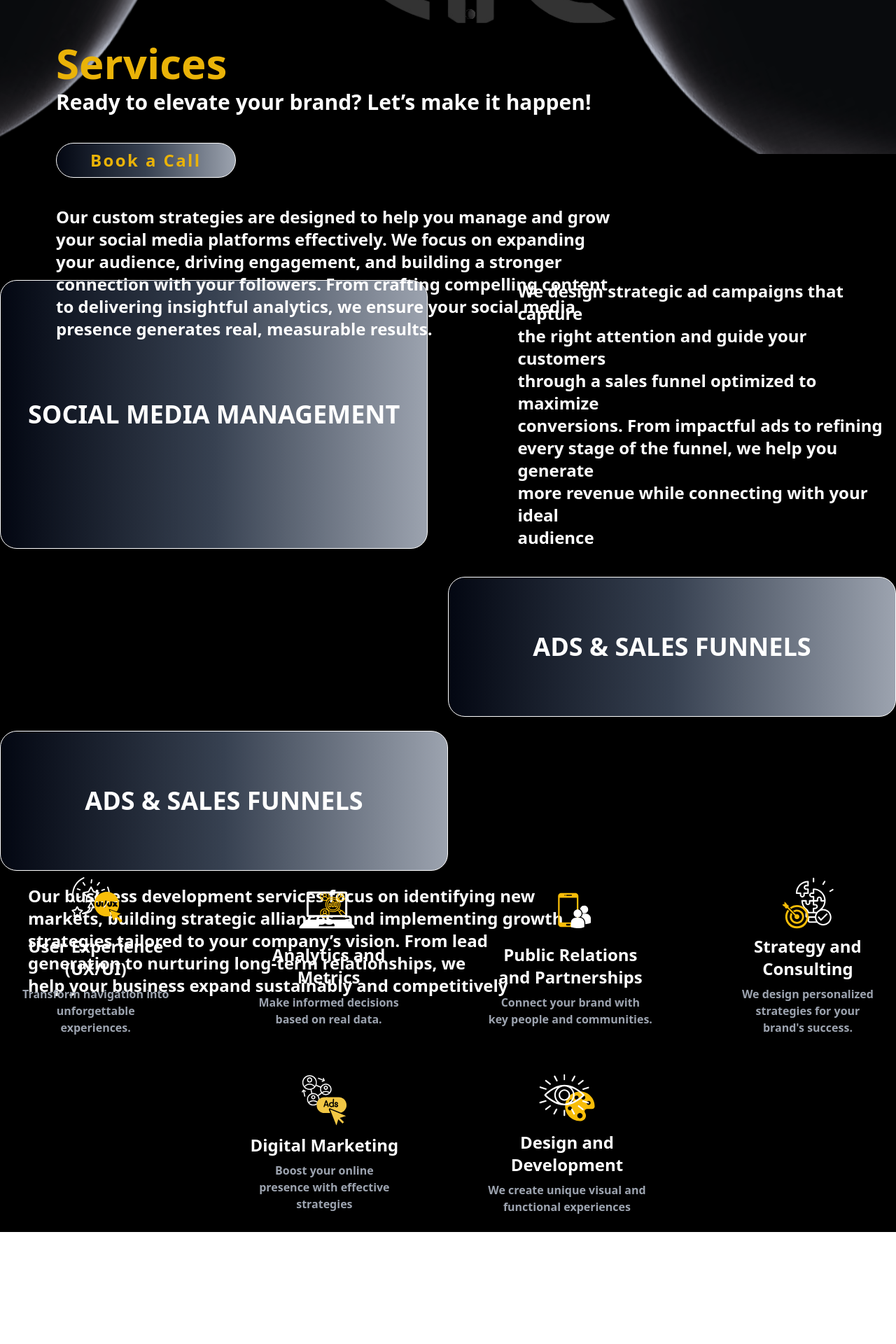
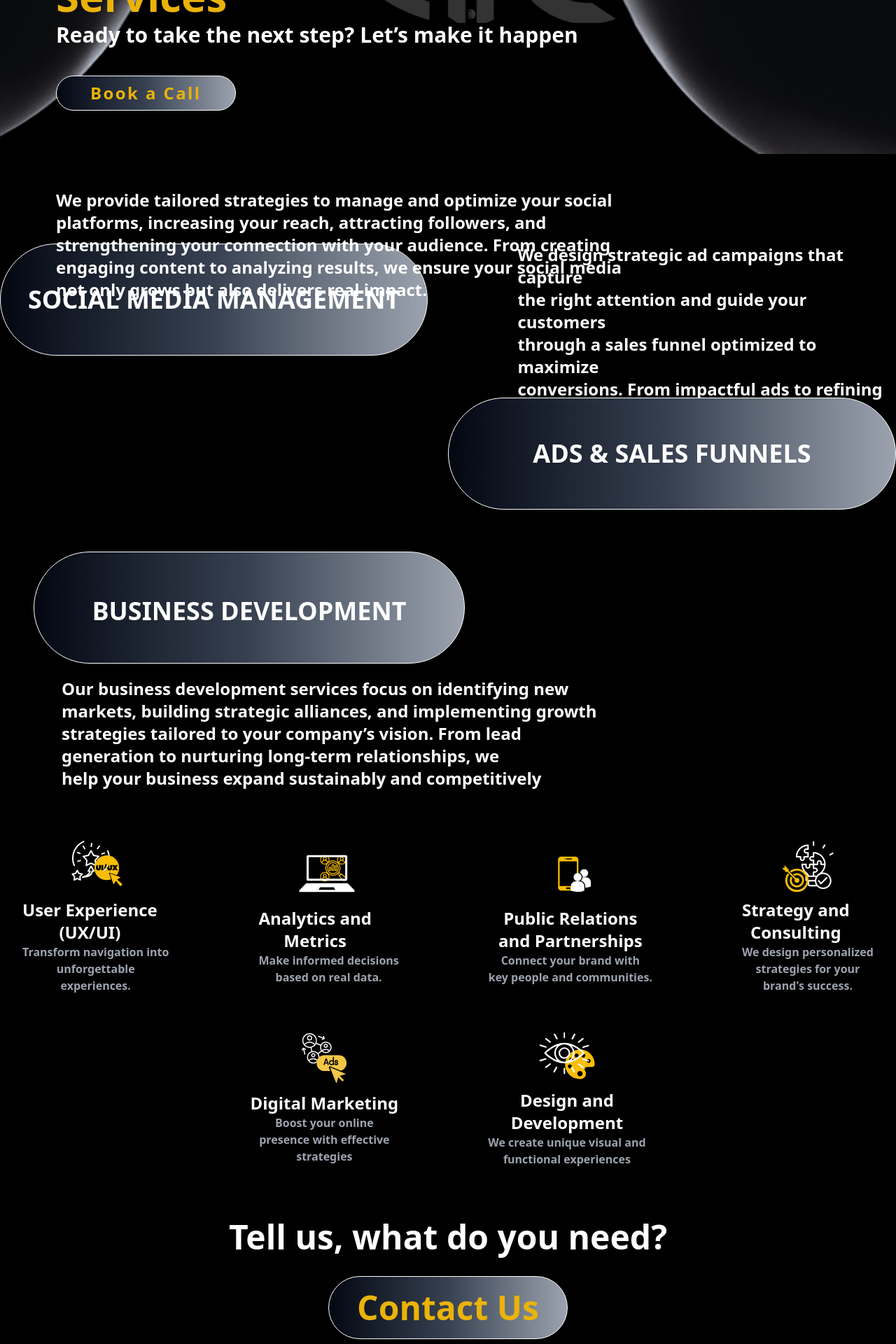
Before and after one commit to DevCarlos17/TrillionQuest, a Next.js app: page / in a window 1280 px wide. Shown: the part 500-2420 px from the top of the page at 70% size. Before the commit the page ends 2260 px from the top, so only its background shows below. Built offline with nearby package versions, Linux system fonts and the light colour scheme.

Commit message:
Services Terminado

```diff
--- a/app/components/NavBar.js
+++ b/app/components/NavBar.js
@@ -39,12 +39,11 @@ export default function NavBar() {
 
   return (
     <div
-      className={`h-[10vh] flex items-center sticky top-0 z-40 w-full transition-all duration-300 font-semibold ${
-        hasScrolled ? 'bg-black shadow-lg' : ''
-      }`}
+      className={`h-[10vh] flex items-center sticky top-0 z-40 w-full transition-all duration-300 font-semibold ${hasScrolled ? 'bg-black shadow-lg' : ''
+        }`}
     >
       {/* Navbar Principal */}
-      <div className="flex items-center justify-between py-3 w-full">
+      <div className="flex items-center justify-between py-3 w-full bg-green-700">
         {/* Logo y enlaces principales */}
         <div className="flex space-x-5 lg:space-x-20 text-xl md:text-2xl lg:text-3xl">
           <NavLink
@@ -60,7 +59,7 @@ export default function NavBar() {
               alt="Mini Logo"
               width={100}
               height={50}
-              className="block sm:block md:hidden lg:hidden mr-60"
+              className="block sm:block md:hidden lg:hidden bg-white mr-60"
             />
           </NavLink>
 
@@ -112,10 +111,6 @@ export default function NavBar() {
       {isMobileMenuOpen && (
         <div ref={mobileMenuRef} className="md:hidden py-4 px-6 space-y-2">
           <Sidebar />
-          {/* <NavLink href="/whyChooseUs">Why Choose Us</NavLink>
-          <NavLink href="/about">About Us</NavLink>
-          <NavLink href="/services">Services</NavLink>
-          <NavLink href="/contact">Contact</NavLink> */}
         </div>
       )}
     </div>
--- a/app/components/Services2.js
+++ b/app/components/Services2.js
@@ -1,11 +1,10 @@
-
 export default function Services2() {
     return (
-        <div className="container mx-auto h-[105vh] mb-5">
-            <div className="flex py-5 mb-5">
-                <button className="border w-[50%] border-white
+        <div className="container flex flex-col mx-auto h-[80vh] md:h-[105vh] md:-mt-8">
+            <div className="flex justify-center  h-[25vh] mb-5">
+                <button className="border w-[90%] sm:w-[80%] sm:h-[20vh] md:w-[50%] border-white
         bg-gradient-to-r from-gray-950 via-gray-700 to-gray-400
-        text-white font-bold rounded-3xl
+        text-white font-bold rounded-full
         transition-transform duration-300 text-4xl
         hover:scale-110 hover:bg-gradient-to-r
         hover:from-yellow-500 hover:via-yellow-300 hover:to-yellow-200
@@ -14,7 +13,7 @@ export default function Services2() {
                 </button>
 
                 <div className="flex justify-center">
-                    <span className="text-white text-2xl md:ml-32 font-bold">
+                    <span className="text-white text-2xl md:ml-32 font-bold hidden sm:block">
                         We design strategic ad campaigns that capture <br />
                         the right attention and guide your customers <br />
                         through a sales funnel optimized to maximize <br />
@@ -25,10 +24,10 @@ export default function Services2() {
                     </span>
                 </div>
             </div>
-            <div className="flex justify-end h-[25vh]">
-                <button className="border w-[50%] border-white
+            <div className="flex justify-center md:justify-end h-[25vh]">
+                <button className="border w-[90%] sm:w-[80%] sm:h-[20vh] md:py-1 md:w-[50%] border-white
         bg-gradient-to-r from-gray-950 via-gray-700 to-gray-400
-        text-white font-bold rounded-3xl
+        text-white font-bold rounded-full
         transition-transform duration-300 text-4xl
         hover:scale-110 hover:bg-gradient-to-r
         hover:from-yellow-500 hover:via-yellow-300 hover:to-yellow-200
@@ -36,17 +35,17 @@ export default function Services2() {
                     ADS & SALES FUNNELS
                 </button>
             </div>
-            <div className="flex flex-col mt-5 ">
-                <button className="border w-[50%] mb-5 h-[25vh] border-white
+            <div className="flex justify-center md:flex-col mt-5 md:ml-12">
+                <button className="border w-[90%] py-16 sm:w-[80%] sm:h-[20vh] md:w-[50%] mb-5 border-white
         bg-gradient-to-r from-gray-950 via-gray-700 to-gray-400
-        text-white font-bold rounded-3xl
+        text-white font-bold rounded-full
         transition-transform duration-300 text-4xl
         hover:scale-110 hover:bg-gradient-to-r
         hover:from-yellow-500 hover:via-yellow-300 hover:to-yellow-200
-        hover:text-gray-900 ">
-                    ADS & SALES FUNNELS
+        hover:text-gray-900">
+                    BUSINESS DEVELOPMENT
                 </button>
-                <span className="flex justify-start ml-10 text-white text-2xl font-bold w-full">
+                <span className="justify-start ml-10 text-white text-2xl font-bold w-full hidden sm:block">
                     Our business development services focus on identifying new <br /> markets,
                     building strategic alliances, and implementing growth <br /> strategies
                     tailored to your company’s vision. From lead <br /> generation  to
--- a/app/components/Services3.js
+++ b/app/components/Services3.js
@@ -1,110 +1,172 @@
 import Image from 'next/image';
+import Button from './Button';
 
 export default function Services3() {
     return (
-        <div className='container mx-auto h-[65vh]'>
-            <div className='flex flex-row justify-center gap-32 mb-10'>
+        <div className='container mx-auto h-[140vh] md:h-[100vh] w-auto'>
+            <div className='border mb-5 md:hidden' />
+            <div className='flex flex-col sm:flex-row justify-center gap-8 sm:gap-32 mb-10'>
                 {/* Experience */}
-                <div className="flex flex-col items-center justify-center text-center ">
+                <div className="flex sm:flex-col items-center justify-center text-center ">
                     <Image
-                        className="w-[12vh] h-[12vh]"
+                        className="w-[20vh] h-[12vh] hover:scale-150"
                         src="/images/Experience.svg"
                         alt="Experience"
                         width={600}
                         height={600}
                     />
-                    <span className='flex md:text-2xl font-bold'>User Experience <br /> (UX/UI) </span>
+                    <div>
+                        <span className='flex md:flex md:text-2xl font-bold'>User Experience <br className="hidden sm:inline" /> (UX/UI) </span>
                         <span className='md:text-1xl font-bold mt-2 text-gray-400'>
                             Transform navigation into <br />
                             unforgettable <br />
                             experiences.
                         </span>
                     </div>
+                </div>
+                <div className='border text-white md:hidden' />
                 {/* Analys */}
-                <div className="flex flex-col items-center justify-center text-center ">
+                <div className="flex sm:flex-col items-center justify-center text-center">
                     <Image
-                        className="w-[12vh] h-[12vh]"
+                        className="w-[20vh] h-[12vh] hover:scale-150 hidden md:block"
                         src="/images/Analys.svg"
                         alt="Experience"
                         width={600}
                         height={600}
                     />
-                    <span className='flex md:text-2xl font-bold'>
-                        Analytics and <br /> Metrics
+
+                    <div>
+                        <span className="flex md:text-2xl font-bold">
+                            Analytics and <br className="hidden sm:inline" /> Metrics
                         </span>
-                    <span className='md:text-1xl font-bold mt-2 text-gray-400'>
+                        <span className="md:text-1xl font-bold mt-2 text-gray-400">
                             Make informed decisions <br /> based on real data.
                         </span>
                     </div>
+
+                    <Image
+                        className="w-[20vh] h-[12vh] hover:scale-150 sm:block md:hidden"
+                        src="/images/Analys.svg"
+                        alt="Experience"
+                        width={600}
+                        height={600}
+                    />
+                </div>
+
+                <div className='border text-gray-600 md:hidden' />
+
                 {/* Public */}
-                <div className="flex flex-col items-center justify-center text-center ">
+                <div className="flex sm:flex-col items-center justify-center text-center ">
                     <Image
-                        className="w-[12vh] h-[12vh]"
+                        className="w-[20vh] h-[12vh] hover:scale-150"
                         src="/images/Public.svg"
                         alt="Experience"
                         width={600}
                         height={600}
                     />
-                    <span className='flex md:text-2xl font-bold'>
+                    <div>
+                        <span className='flex justify-center md:text-2xl font-bold'>
                             Public Relations <br /> and Partnerships
                         </span>
                         <span className='md:text-1xl font-bold mt-2 text-gray-400'>
                             Connect your brand with <br />
-                        key people and
-                        communities.
+                            key people and communities.
                         </span>
                     </div>
+                </div>
+                <div className='border text-white md:hidden' />
+
                 {/* Strategy */}
-                <div className="flex flex-col items-center justify-center text-center ">
+                <div className="flex sm:flex-col items-center justify-center text-center ">
                     <Image
-                        className="w-[12vh] h-[12vh]"
+                        className="w-[20vh] h-[12vh] hover:scale-150 hidden md:block"
                         src="/images/Strategy.svg"
                         alt="Experience"
                         width={600}
                         height={600}
                     />
+                    <div>
                         <span className='flex md:text-2xl font-bold'>
-                        Strategy and <br /> Consulting
+                            Strategy and <br className="hidden sm:inline" /> Consulting
                         </span>
                         <span className='md:text-1xl font-bold mt-2 text-gray-400'>
                             We design personalized <br /> strategies for your <br /> brand&apos;s success.
                         </span>
                     </div>
+                    <Image
+                        className="w-[20vh] h-[12vh] hover:scale-150 sm:block md:hidden"
+                        src="/images/Strategy.svg"
+                        alt="Experience"
+                        width={600}
+                        height={600}
+                    />
                 </div>
+            </div>
+            <div className='border text-white md:hidden mb-5' />
+
             {/* Digital */}
-            <div className='flex flex-row gap-32 justify-center'>
-                <div className="flex flex-col items-center justify-center text-center ">
+            <div className='flex flex-col md:flex-row gap-8 sm:gap-32 justify-center'>
+                <div className="flex sm:flex-col items-center justify-center text-center ">
                     <Image
-                        className="w-[12vh] h-[12vh]"
+                        className="w-[20vh] h-[12vh] hover:scale-150"
                         src="/images/DigitalMarketing.svg"
                         alt="Experience"
                         width={600}
                         height={600}
                     />
-                    <span className='flex md:text-2xl font-bold'>
+                    <div>
+                        <span className='flex justify-center md:text-2xl font-bold'>
                             Digital Marketing
                         </span>
                         <span className='md:text-1xl font-bold mt-2 text-gray-400'>
                             Boost your online <br /> presence with effective <br /> strategies
                         </span>
                     </div>
-                {/* Desing */}
-                <div className="flex flex-col items-center justify-center text-center ">
+                </div>
+                <div className='border text-white md:hidden' />
+
+                {/* Design */}
+                <div className="flex sm:flex-col items-center justify-center text-center ">
                     <Image
-                        className="w-[12vh] h-[12vh]"
+                        className="w-[20vh] h-[12vh] hover:scale-150 hidden md:block"
                         src="/images/Desing.svg"
                         alt="Experience"
                         width={600}
                         height={600}
                     />
-                    <span className='flex md:text-2xl font-bold'>
-                        Design and <br /> Development
+                    <div>
+                        <span className='flex justify-center md:text-2xl font-bold'>
+                            Design and <br className="hidden sm:inline" /> Development
                         </span>
                         <span className='md:text-1xl font-bold mt-2 text-gray-400'>
                             We create unique visual and <br /> functional experiences
                         </span>
                     </div>
+                    <Image
+                        className="w-[20vh] h-[12vh] hover:scale-150 sm:block md:hidden"
+                        src="/images/Desing.svg"
+                        alt="Experience"
+                        width={600}
+                        height={600}
+                    />
                 </div>
             </div>
+            <div className='border text-white md:hidden mb-6' />
+
+            {/* Button contact */}
+            <div class="flex flex-col items-center justify-center md:h-[40vh] text-white">
+                <h1 class="text-3xl md:text-5xl font-bold mb-8">Tell us, what do you need?</h1>
+                <button class="border text-3xl md:text-5xl border-white
+        bg-gradient-to-r from-gray-950 via-gray-700 to-gray-400
+        text-yellow-500 font-bold rounded-full
+        transition-transform duration-300
+        hover:scale-110 hover:bg-gradient-to-r
+        hover:from-yellow-500 hover:via-yellow-300 hover:to-yellow-200
+        hover:text-gray-900 px-5 md:px-10 py-5 md:py-5">
+                    Contact Us
+                </button>
+            </div>
+        </div>
+
     )
 }
--- a/app/components/ServivesText.js
+++ b/app/components/ServivesText.js
@@ -2,28 +2,27 @@ import Button from "./Button"
 
 export default function ServicesText() {
     return (
-        <div className="flex flex-col w-auto">
-            <span className="text-6xl font-bold text-yellow-500 ml-20 md:mt-44 mb-2">
+        <div className="flex flex-col w-auto mt-24 h-[15vh] md:h-[0vh] md:-mt-0">
+            <span className="text-4xl md:text-6xl font-bold text-yellow-500 ml-10 md:ml-20 mb-2">
                 Services
             </span>
-            <span className="text-3xl font-bold text-white ml-20">
-                Ready to elevate your brand? Let’s make it happen!
+            <span className="text-2xl md:text-3xl font-bold text-white ml-10 md:ml-20">
+                Ready to take the next step? Let’s make it happen
             </span>
 
-            <div className="flex md:ml-20 mt-10 mb-10">
+            <div className="flex ml-10 md:ml-20 mt-10 mb-28">
                 <Button
                     name="Book a Call"
                     style="text-md md:text-xl lg:text-2xl px-4 md:px-12 py-1 md:py-2 border tracking-widest"
                 />
             </div>
 
-            <div className="ml-20 text-white text-2xl font-bold">
-                Our custom strategies are designed to help you manage and grow
-                <br /> your social media platforms effectively. We focus on expanding
-                <br /> your audience, driving engagement, and building a stronger
-                <br /> connection with your followers. From crafting compelling content
-                <br /> to delivering insightful analytics, we ensure your social media
-                <br /> presence generates real, measurable results.
+            <div className="ml-20 text-white text-2xl font-bold hidden sm:block">
+                We provide tailored strategies to manage and optimize your social <br />
+                platforms, increasing your reach, attracting followers, and <br />
+                strengthening your connection with your audience. From creating <br />
+                engaging content to analyzing results, we ensure your social media <br />
+                not only grows but also delivers real impact.
             </div>
         </div>
     )
--- a/app/components/Sidebar.js
+++ b/app/components/Sidebar.js
@@ -1,16 +1,56 @@
+import { useState } from 'react';
+import { IoClose } from "react-icons/io5";
+
 export default function Sidebar() {
+    const [isOpen, setIsOpen] = useState(true);
+
+    const handleClose = () => {
+        setIsOpen(false);
+    };
+
+    if (!isOpen) return null;
+
     return (
         <div>
-            {/* Bg black */}
-            <div className="fixed top-0 left-0 w-screen h-screen z-10 bg-black opacity-30"></div>
+            <div
+                className="fixed top-0 left-0 w-screen h-screen z-10 bg-black opacity-30"
+                onClick={handleClose}
+            ></div>
 
             {/* Blur */}
-            <div className="fade-in fixed top-0 left-0 w-screen h-screen z-10 backdrop-filter backdrop-blur-sm"></div>
+            <div
+                className="fade-in fixed top-0 left-0 w-screen h-screen z-10 backdrop-filter backdrop-blur-sm"
+                onClick={handleClose}
+            ></div>
 
             {/* Side Menu */}
-            <nav className=" fixed p-5 right-0 top-0 w-[300px] h-screen bg-white z-20 shadow-2xl transform transition-all duration-700">
+            <nav className="fixed p-5 right-5 top-5 w-[200px] h-[50%] bg-gray-800 rounded-3xl z-20 shadow-2xl transform transition-all duration-700">
+                <IoClose
+                    size={40}
+                    className="absolute top-4 right-4 cursor-pointer"
+                    onClick={handleClose}
+                />
 
+                <div className="relative mt-14 flex flex-col font-bold">
+                    <button className="text-2xl py-2 px-4 rounded-lg hover:bg-gray-700 focus:bg-gray-600 transition-colors">
+                        About Us
+                    </button>
+                    <button className="mt-3 text-2xl py-2 px-4 rounded-lg hover:bg-gray-700 focus:bg-gray-600 transition-colors">
+                        Contact
+                    </button>
+                    <button className="mt-3 text-2xl py-2 px-4 rounded-lg hover:bg-gray-700 focus:bg-gray-600 transition-colors">
+                        Service
+                    </button>
+                </div>
+                {/* Footer */}
+                <div className="absolute bottom-8 left-6 right-6">
+                    <div className="p-4 rounded-xl bg-gray-700/20 backdrop-blur-sm cursor-pointer">
+                        <p className="text-sm text-gray-400 text-center">
+                            Need help? <span className="text-white font-bold">Contact us</span>
+                        </p>
+                    </div>
+                </div>
             </nav>
         </div>
-    )
+    );
 }
--- a/app/sections/Services.js
+++ b/app/sections/Services.js
@@ -5,12 +5,12 @@ import Services3 from "../components/Services3";
 
 export default function Services() {
     return (
-        <div className="relative]">
-            <div className="grid md:grid-cols-3 gap-4 w-full h-[100vh] z-0">
+        <div className="relative">
+            <div className="grid md:grid-cols-3 gap-4 w-full h-[80vh] md:h-[100vh] z-0">
                 {/* Columna izquierda */}
                 <div className="flex flex-col items-center">
                     <Image
-                        className="absolute w-[80vh] mr-40 h-[80vh] z-0"
+                        className="absolute w-[80vh] mr-40 h-[80vh] z-0 hidden sm:block"
                         src="/images/Planet3.svg"
                         alt="background"
                         width={600}
@@ -19,10 +19,10 @@ export default function Services() {
                 </div>
 
                 {/* Columna central */}
-                <div className="relative flex justify-center items-center w-[60vh] h-[60vh]">
+                <div className="relative flex justify-center items-center -top-5 md:top-0 ml-20 md:ml-0 w-[40vh] h-[40vh] md:w-[60vh] md:h-[60vh]">
                     {/* Background */}
                     <Image
-                        className="absolute top-0 left-0 w-full h-full"
+                        className="absolute md:top-0"
                         src="/images/background.svg"
                         alt="background"
                         width={600}
@@ -58,7 +58,7 @@ export default function Services() {
                         width={800}
                         height={800}
                         alt="logoTrillion"
-                        className="relative mt-20 w-[80vh] h-[80vh] z-10"
+                        className="relative mt-20 w-[40vh] h-[40vh] md:w-[80vh] md:h-[80vh] z-10"
                     />
 
                     {/* Mini planetas inferiores */}
@@ -88,7 +88,7 @@ export default function Services() {
                 {/* Columna derecha */}
                 <div className="flex flex-col mr-44 items-center">
                     <Image
-                        className="absolute w-[80vh] h-[80vh] z-0"
+                        className="absolute w-[80vh] h-[80vh] z-0 hidden sm:block"
                         src="/images/Planet4.svg"
                         alt="background"
                         width={600}
```
Lines whose indentation alone changed are shown as unchanged.
